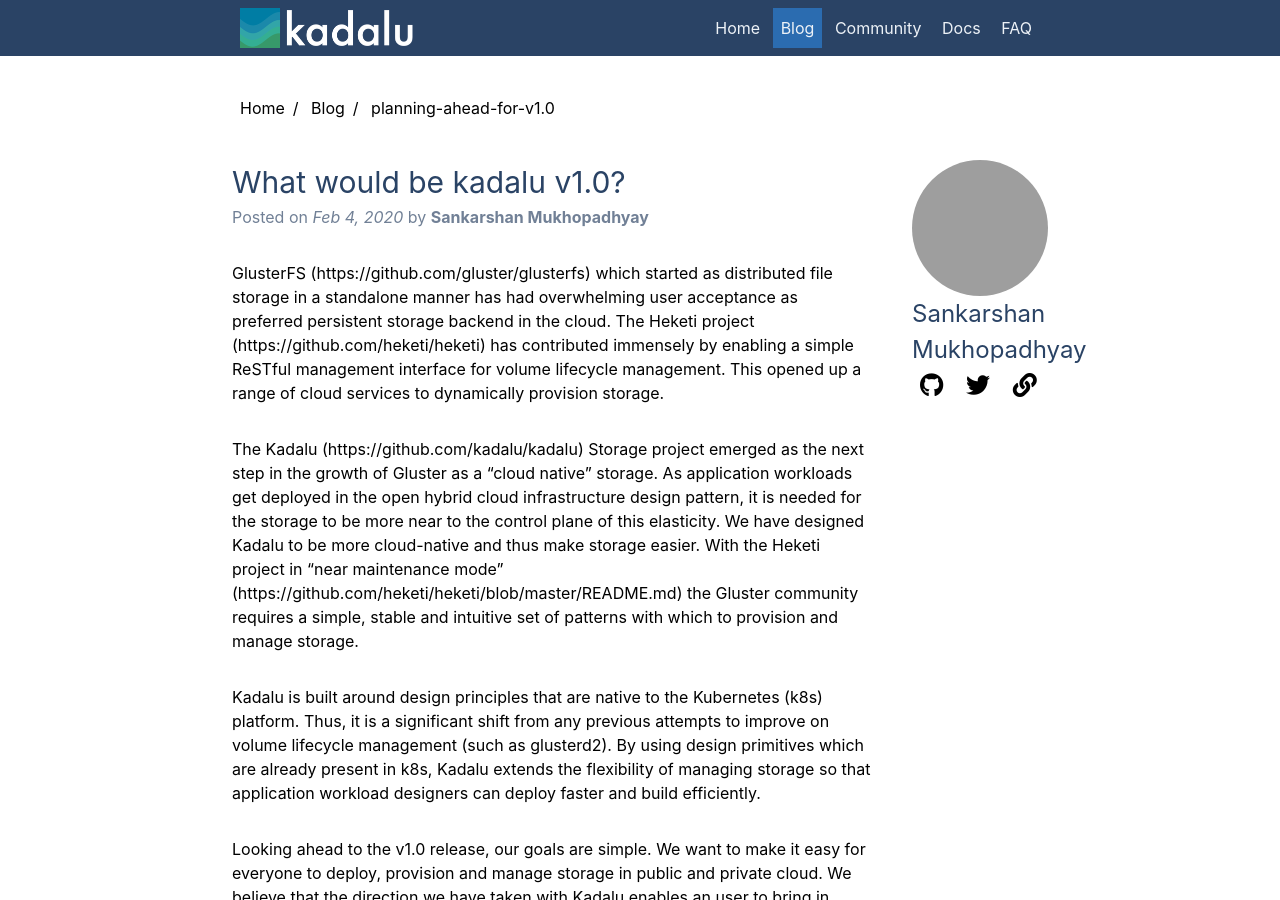
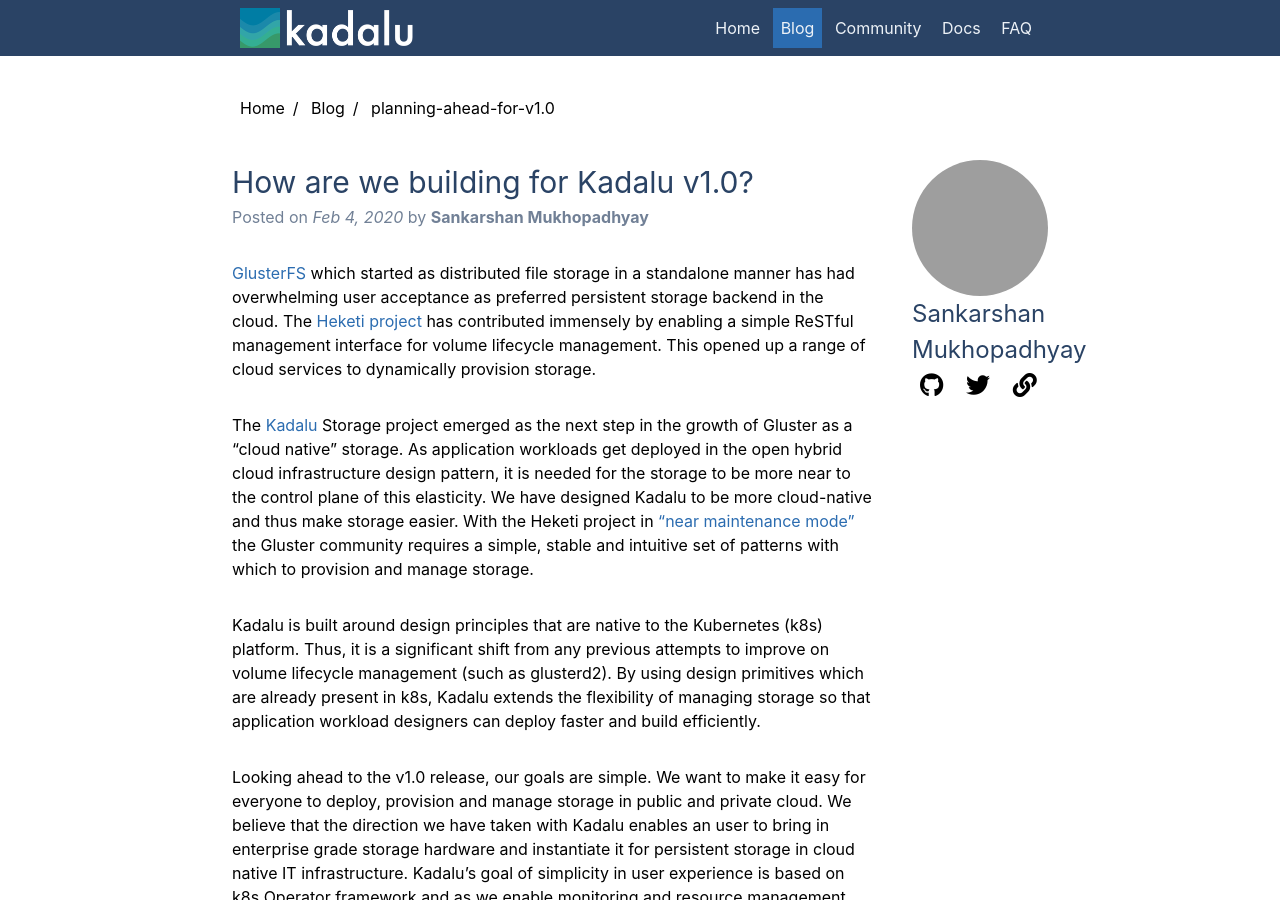
Before and after one commit to kadalu/kadalu.github.io, a Jekyll site: the page built from _posts/2020-02-04-planning-ahead-for-v1.0.md, in a window 1280 px wide and 900 px high. Built offline with Jekyll 4.4.1, drawn with Linux system fonts in a browser that asks for light colours; grey boxes are pictures that could not be loaded.

Commit message:
feedback taken

```diff
--- a/_posts/2020-02-04-planning-ahead-for-v1.0.md
+++ b/_posts/2020-02-04-planning-ahead-for-v1.0.md
@@ -1,14 +1,14 @@
 ---
-title: "What would be kadalu v1.0?"
+title: "How are we building for Kadalu v1.0?"
 author: sankarshan
 layout: post
 description: "In the journey from v0.5 to v1.0 we aim to work through the tasks of maturing the set of capabilities which we consider to be required as part of the general availability of the release. We also intend to focus on reaching out to the users and engaging with them to understand how to streamline the switching over from Heketi to a Kadalu based deployment of Gluster as persistent storage."
 ---
 
 
-GlusterFS (https://github.com/gluster/glusterfs) which started as distributed file storage in a standalone manner has had overwhelming user acceptance as preferred persistent storage backend in the cloud. The Heketi project (https://github.com/heketi/heketi) has contributed immensely by enabling a simple ReSTful management interface for volume lifecycle management. This opened up a range of cloud services to dynamically provision storage.
+[GlusterFS](https://github.com/gluster/glusterfs) which started as distributed file storage in a standalone manner has had overwhelming user acceptance as preferred persistent storage backend in the cloud. The [Heketi project](https://github.com/heketi/heketi) has contributed immensely by enabling a simple ReSTful management interface for volume lifecycle management. This opened up a range of cloud services to dynamically provision storage.
 
-The Kadalu (https://github.com/kadalu/kadalu) Storage project emerged as the next step in the growth of Gluster as a "cloud native" storage. As application workloads get deployed in the open hybrid cloud infrastructure design pattern, it is needed for the storage to be more near to the control plane of this elasticity. We have designed Kadalu to be more cloud-native and thus make storage easier. With the Heketi project in "near maintenance mode" (https://github.com/heketi/heketi/blob/master/README.md) the Gluster community requires a simple, stable and intuitive set of patterns with which to provision and manage storage.
+The [Kadalu](https://github.com/kadalu/kadalu) Storage project emerged as the next step in the growth of Gluster as a "cloud native" storage. As application workloads get deployed in the open hybrid cloud infrastructure design pattern, it is needed for the storage to be more near to the control plane of this elasticity. We have designed Kadalu to be more cloud-native and thus make storage easier. With the Heketi project in ["near maintenance mode"](https://github.com/heketi/heketi/blob/master/README.md) the Gluster community requires a simple, stable and intuitive set of patterns with which to provision and manage storage.
 
 Kadalu is built around design principles that are native to the Kubernetes (k8s) platform. Thus, it is a significant shift from any previous attempts to improve on volume lifecycle management (such as glusterd2). By using design primitives which are already present in k8s, Kadalu extends the flexibility of managing storage so that application workload designers can deploy faster and build efficiently.
 
```
